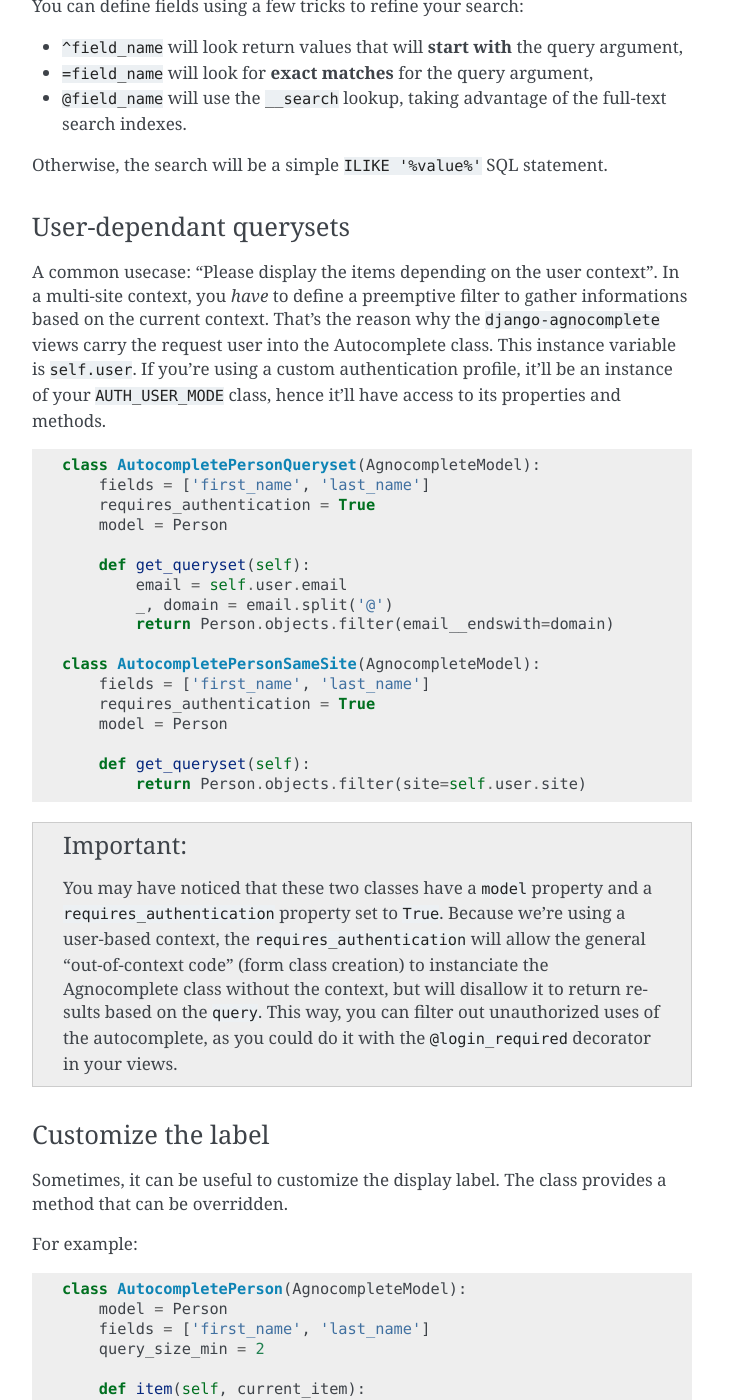
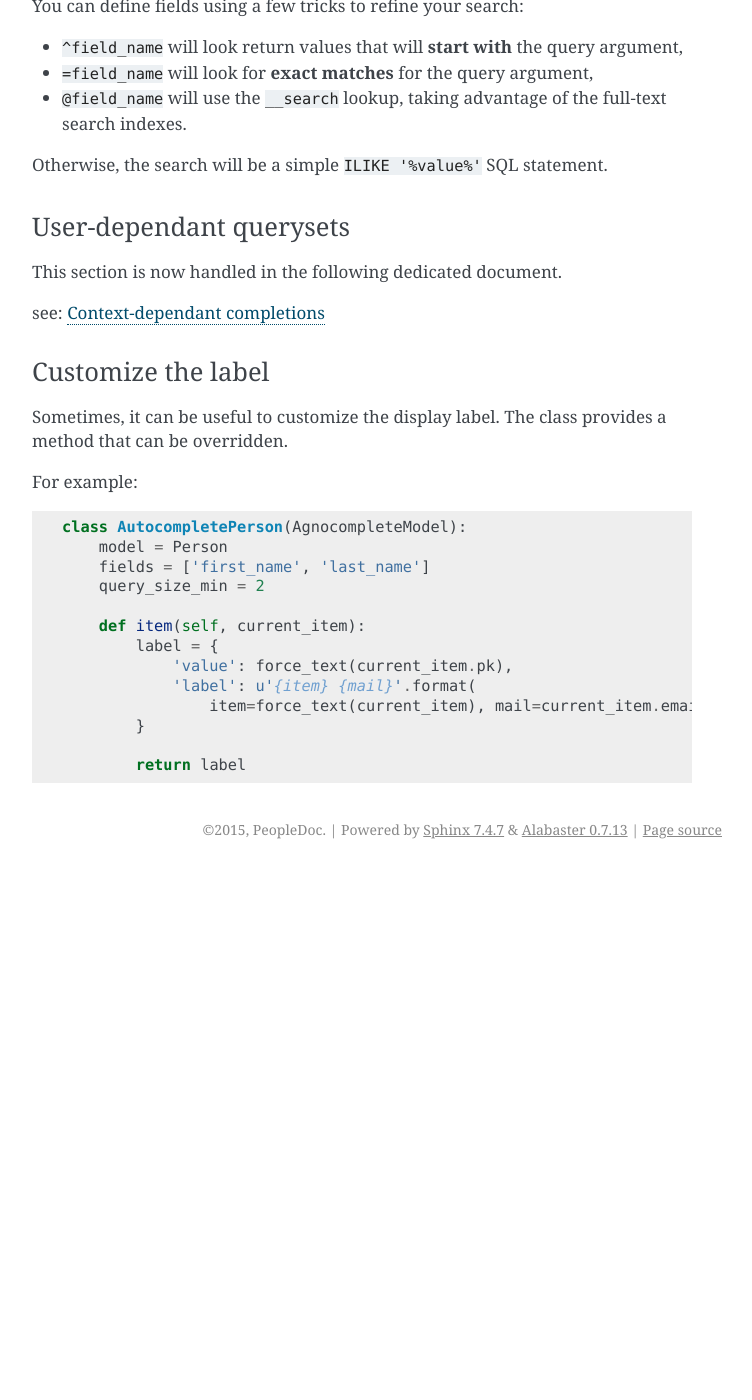
Before and after one commit to peopledoc/django-agnocomplete, a Sphinx documentation site: the page built from docs/autocomplete-definition.rst, in a window 1280 px wide and 1400 px high, scrolled down 3287 px. Shown: the whole window, without its empty margins (388-1140 px from the left). Built offline with Sphinx 7.4.7, drawn with Linux system fonts in a browser that asks for light colours; after the commit the page ends 4156 px from its top, so only the background shows below that.

Commit message:
refs #39 -- docs updated about context-based validation

```diff
--- a/docs/autocomplete-definition.rst
+++ b/docs/autocomplete-definition.rst
@@ -148,34 +148,9 @@ Otherwise, the search will be a simple ``ILIKE '%value%'`` SQL statement.
 User-dependant querysets
 ------------------------
 
-A common usecase: "Please display the items depending on the user context".
-In a multi-site context, you *have* to define a preemptive filter to gather informations based on the current context. That's the reason why the ``django-agnocomplete`` views carry the request user into the Autocomplete class. This instance variable is ``self.user``. If you're using a custom authentication profile, it'll be an instance of your ``AUTH_USER_MODE`` class, hence it'll have access to its properties and methods.
+This section is now handled in the following dedicated document.
 
-.. code-block:: python
-
-    class AutocompletePersonQueryset(AgnocompleteModel):
-        fields = ['first_name', 'last_name']
-        requires_authentication = True
-        model = Person
-
-        def get_queryset(self):
-            email = self.user.email
-            _, domain = email.split('@')
-            return Person.objects.filter(email__endswith=domain)
-
-    class AutocompletePersonSameSite(AgnocompleteModel):
-        fields = ['first_name', 'last_name']
-        requires_authentication = True
-        model = Person
-
-        def get_queryset(self):
-            return Person.objects.filter(site=self.user.site)
-
-.. important::
-
-    You may have noticed that these two classes have a ``model`` property and a ``requires_authentication`` property set to ``True``. Because we're using a user-based context, the ``requires_authentication`` will allow the general "out-of-context code" (form class creation) to instanciate the Agnocomplete class without the context, but will disallow it to return results based on the ``query``. This way, you can filter out unauthorized uses of the autocomplete, as you could do it with the ``@login_required`` decorator in
-    your views.
-
+see: :doc:`context-dependant-completions`
 
 Customize the label
 -------------------
--- a/docs/index.rst
+++ b/docs/index.rst
@@ -30,6 +30,7 @@ So far, we've got it implemented using:
 
    overview
    autocomplete-definition
+   context-dependant-completions
    custom-views
    demo-site
    admin-site
```
Also changed, not shown: docs/context-dependant-completions.rst (added, +67 -0 lines).
